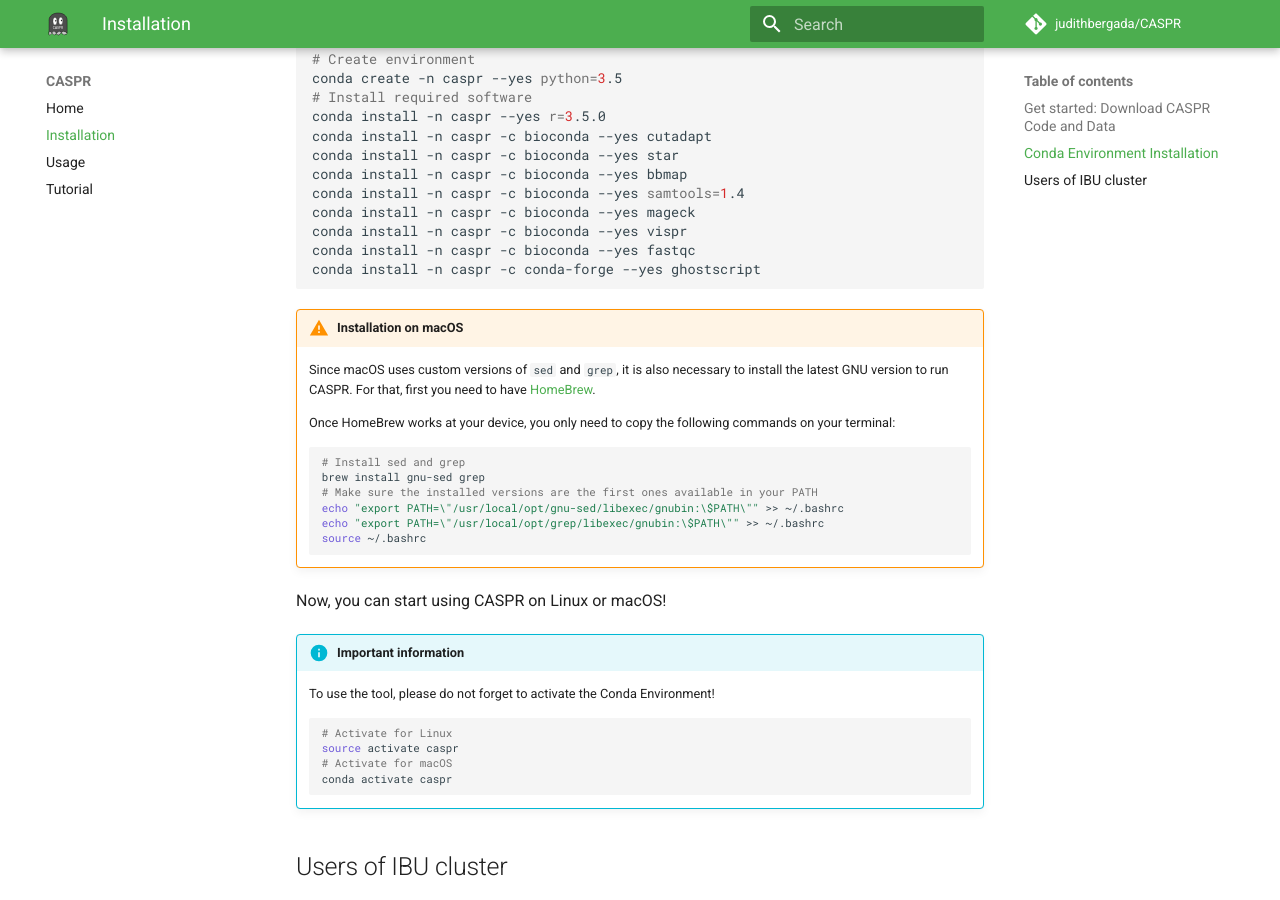
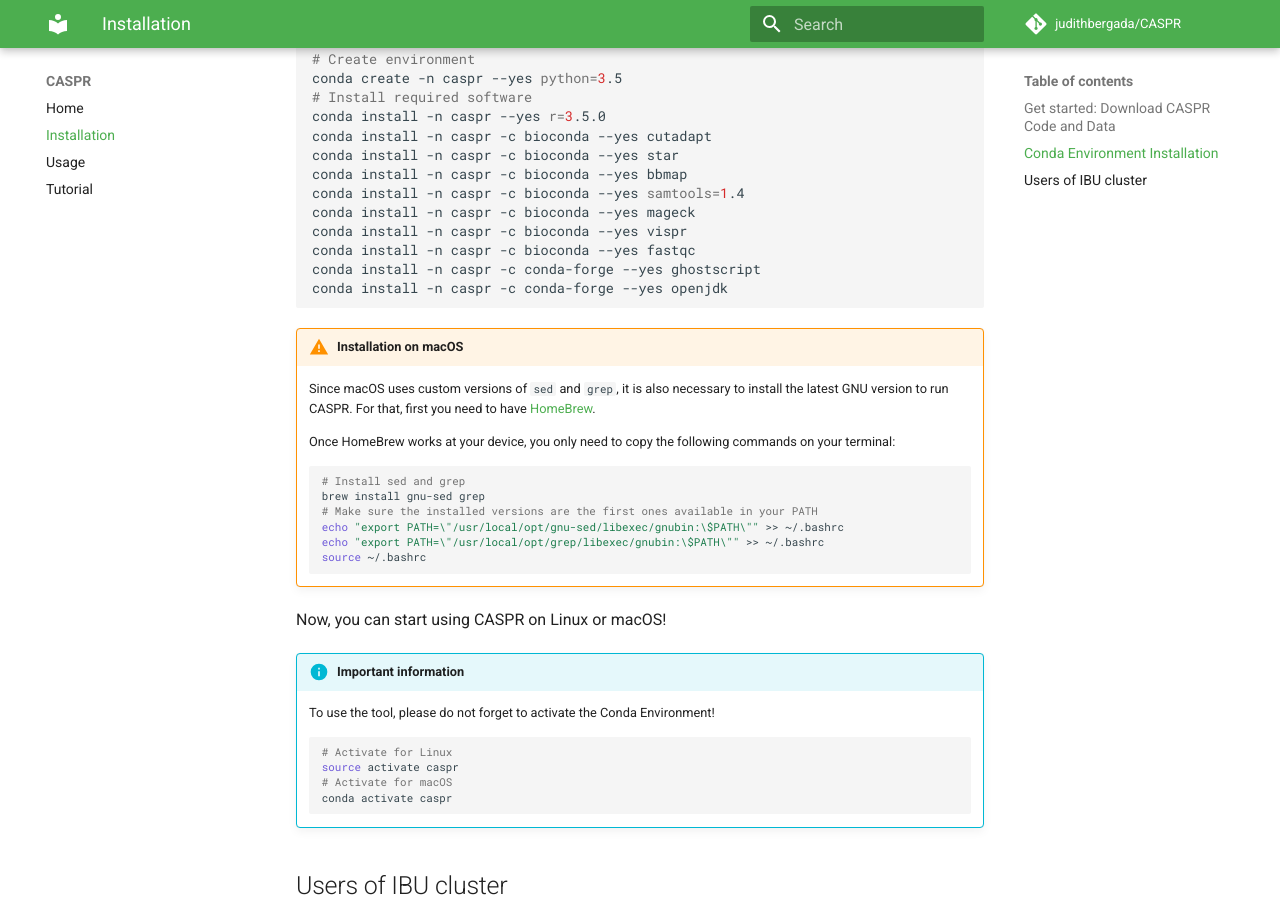
Before and after one commit to judithbergada/CASPR, an MkDocs documentation site: the page built from docs/pages/installation.md, in a window 1280 px wide and 900 px high, scrolled down 1110 px. Built offline with MkDocs 1.6.1 and Material for MkDocs 9.7.7, drawn with Linux system fonts in a browser that asks for light colours; comment, search, counter and statistics services are not loaded.

Commit message:
Fix issue with modules loading

````diff
--- a/docs/mkdocs.yml
+++ b/docs/mkdocs.yml
@@ -25,7 +25,8 @@
   font:
     text: Roboto
     code: Roboto Mono
-  logo: images/logo.svg
+  icon:
+    logo: images/logo.svg
   palette:
     primary: green
     accent: indigo
@@ -38,5 +39,5 @@
 # Customization
 extra:
   social:
-    - type: github-alt
+    - type: fontawesome/brands/github
       link: https://github.com/judithbergada/CASPR
--- a/docs/pages/installation.md
+++ b/docs/pages/installation.md
@@ -62,6 +62,7 @@
 conda install -n caspr -c bioconda --yes vispr
 conda install -n caspr -c bioconda --yes fastqc
 conda install -n caspr -c conda-forge --yes ghostscript
+conda install -n caspr -c conda-forge --yes openjdk
 ```
 
 
````
Also changed, not shown: 4 other files.
